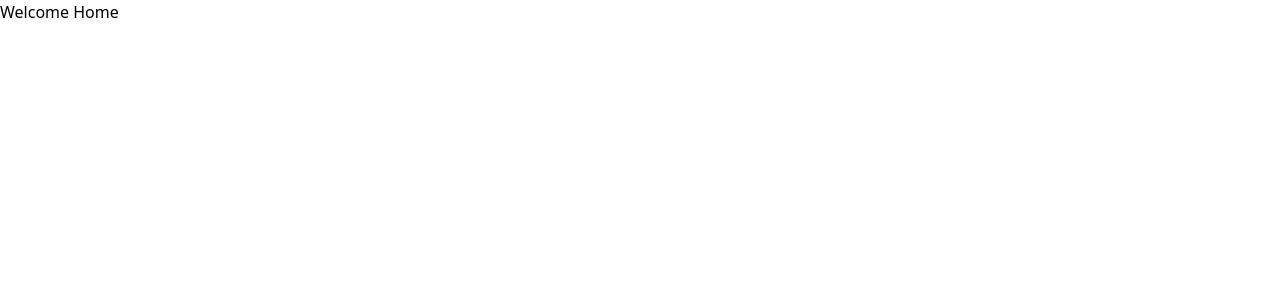
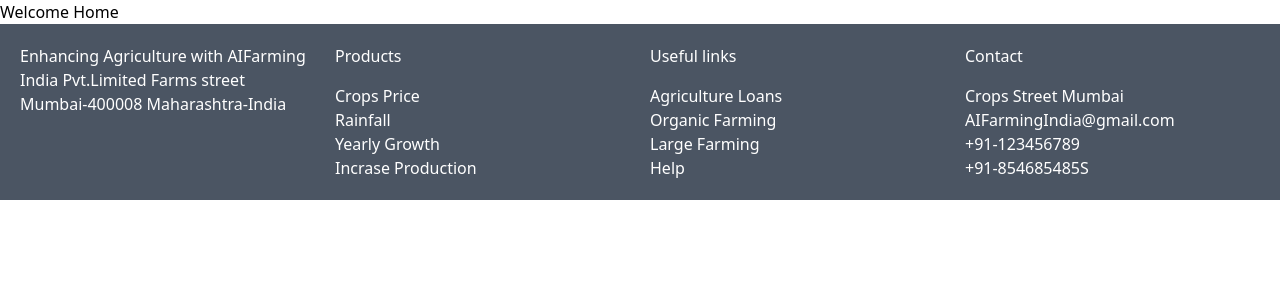
Before and after one commit to rohansingh2023/Debug-thugs-31, a React (Create React App) app in the folder agri/: page / in a window 1280 px wide. Shown: the top 300 px of the page. Built offline with nearby package versions, Linux system fonts and the light colour scheme; the HTML template or start-up script is replaced by a standard one.

Commit message:
created footer component

```diff
--- a/agri/src/App.js
+++ b/agri/src/App.js
@@ -1,6 +1,7 @@
 import './App.css';
 import {BrowserRouter, Routes, Route} from 'react-router-dom';
 import Home from './pages/Home';
+import Footer from './components/Footer';
 
 function App() {
   return (
@@ -10,6 +11,7 @@ function App() {
           <Route path='/' element={<Home/>}></Route>
         </Routes>
       </BrowserRouter>
+      <Footer/>
     </div>
   );
 }
--- /dev/null
+++ b/agri/src/components/Footer.jsx
@@ -0,0 +1,59 @@
+import React from 'react'
+
+const Footer = () => {
+    return (
+        <div>
+            <section className="bg-gray-600 text-white">
+                <div className="flex flex-row gap-5 p-5">
+                    <div className="flex-1">
+                        <p className="">Enhancing Agriculture with AIFarming India Pvt.Limited Farms street Mumbai-400008 Maharashtra-India
+                        </p>
+                    </div>
+                    <div className="flex-1">
+                        <h6 className="text-uppercase fw-bold">Products</h6>
+                        <div className="mb-4 mt-0 d-inline-block mx-auto" ></div>
+                        <p>
+                            <a href="#!" className="text-dark hover:text-green-500">Crops Price</a>
+                        </p>
+                        <p>
+                            <a href="#!" className="text-dark hover:text-green-500">Rainfall</a>
+                        </p>
+                        <p>
+                            <a href="#!" className="text-dark hover:text-green-500">Yearly Growth</a>
+                        </p>
+                        <p>
+                            <a href="#!" className="text-dark hover:text-green-500">Incrase Production</a>
+                        </p>
+                    </div>
+                    <div className="flex-1">
+                        <h6 className="text-uppercase fw-bold">Useful links</h6>
+                        <div className="mb-4 mt-0 d-inline-block mx-auto f2"></div>
+
+                        <p>
+                            <a href="#!" className="text-dark hover:text-green-500">Agriculture Loans</a>
+                        </p>
+                        <p>
+                            <a href="#!" className="text-dark hover:text-green-500">Organic Farming</a>
+                        </p>
+                        <p>
+                            <a href="#!" className="text-dark hover:text-green-500">Large Farming</a>
+                        </p>
+                        <p>
+                            <a href="#!" className="text-dark hover:text-green-500">Help</a>
+                        </p>
+                    </div>
+                    <div className="flex-1">
+                        <h6 className="text-uppercase fw-bold">Contact</h6>
+                        <div className="mb-4 mt-0 d-inline-block mx-auto"></div>
+                        <p>Crops Street Mumbai</p>
+                        <p>AIFarmingIndia@gmail.com</p>
+                        <p>+91-123456789</p>
+                        <p>+91-854685485S</p>
+                    </div>
+                </div>
+            </section>
+        </div>
+    )
+}
+
+export default Footer
```
Also changed, not shown: agri/src/pages/Home.jsx (+5 -3 lines).
